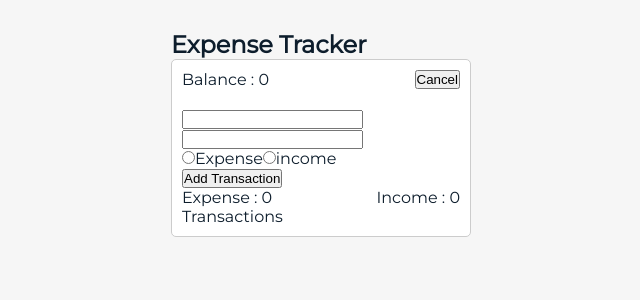
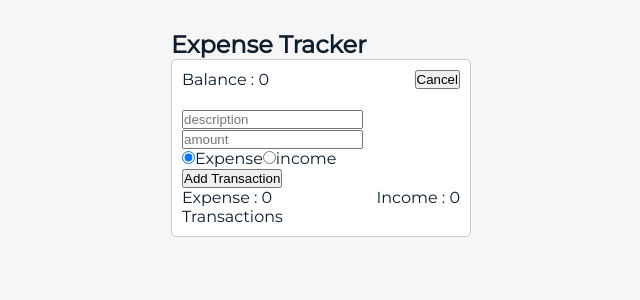
Before and after one commit to EhsanSaraee/expense-tracker, a React (Create React App) app: page / in a window 1280 px wide. Both pictures are taken after a click on the button "Add". Shown: the top 300 px of the page, without its empty margins (319-959 px from the left). Built offline with nearby package versions, Linux system fonts and the light colour scheme.

Commit message:
Add States to TransactionForm Component

```diff
--- a/src/Components/ExpenseApp.jsx
+++ b/src/Components/ExpenseApp.jsx
@@ -7,9 +7,18 @@ const ExpenseApp = () => {
    const [income, setIncome] = useState(0);
    const [transactions, setTransactions] = useState([]);
 
+   const addTransaction = (formValues) => {
+      const data = { ...formValues, id: Date.now() };
+      setTransactions([...transactions, data]);
+   };
+
    return (
       <section className="container">
-         <Overview income={income} expense={expense} />
+         <Overview
+            income={income}
+            expense={expense}
+            addTransaction={addTransaction}
+         />
          <TransactionComp transactions={transactions} />
       </section>
    );
--- a/src/Components/Overview.jsx
+++ b/src/Components/Overview.jsx
@@ -1,7 +1,7 @@
 import { useState } from 'react';
 import TransactionForm from './TransactionForm';
 
-const Overview = ({ income, expense }) => {
+const Overview = ({ income, expense, addTransaction }) => {
    const [isShow, setIsShow] = useState(false);
    return (
       <>
@@ -11,7 +11,7 @@ const Overview = ({ income, expense }) => {
                {isShow ? 'Cancel' : 'Add'}
             </button>
          </div>
-         {isShow && <TransactionForm />}
+         {isShow && <TransactionForm addTransaction={addTransaction} />}
          <div className="resultSection">
             <div>Expense : {expense}</div>
             <div>Income : {income}</div>
--- a/src/Components/TransactionForm.jsx
+++ b/src/Components/TransactionForm.jsx
@@ -1,15 +1,58 @@
-const TransactionForm = () => {
+import { useState } from 'react';
+
+const TransactionForm = ({ addTransaction }) => {
+   const [formValues, setFormValues] = useState({
+      type: 'expense',
+      amount: '',
+      desc: '',
+   });
+
+   const changeHandler = (event) => {
+      setFormValues({ ...formValues, [event.target.name]: event.target.value });
+   };
+
+   const submitHandler = (event) => {
+      event.preventDefault();
+      addTransaction(formValues);
+   };
+
    return (
-      <form>
-         <input type="text" name="desc" />
-         <input type="number" name="value" />
+      <form onSubmit={submitHandler}>
+         <input
+            type="text"
+            name="desc"
+            onChange={changeHandler}
+            value={formValues.desc}
+            placeholder="description"
+         />
+         <input
+            type="number"
+            name="amount"
+            onChange={changeHandler}
+            value={formValues.amount}
+            placeholder="amount"
+         />
          <div>
-            <input type="radio" id="expense" value="expense" name="type" />
+            <input
+               type="radio"
+               id="expense"
+               value="expense"
+               name="type"
+               checked={formValues.type === 'expense'}
+               onChange={changeHandler}
+            />
             <label htmlFor="expense">Expense</label>
-            <input type="radio" id="income" value="income" name="type" />
+            <input
+               type="radio"
+               id="income"
+               value="income"
+               name="type"
+               checked={formValues.type === 'income'}
+               onChange={changeHandler}
+            />
             <label htmlFor="income">income</label>
          </div>
-         <button>Add Transaction</button>
+         <button type="submit">Add Transaction</button>
       </form>
    );
 };
```
